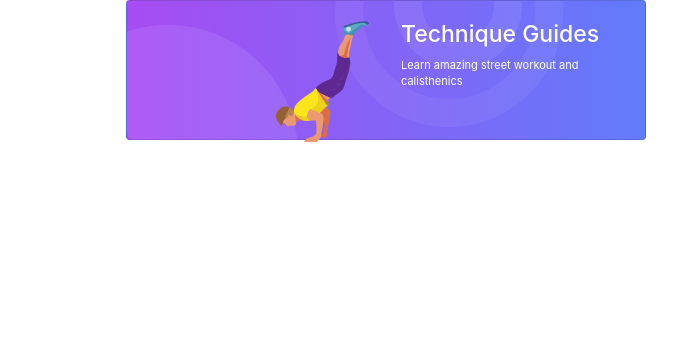
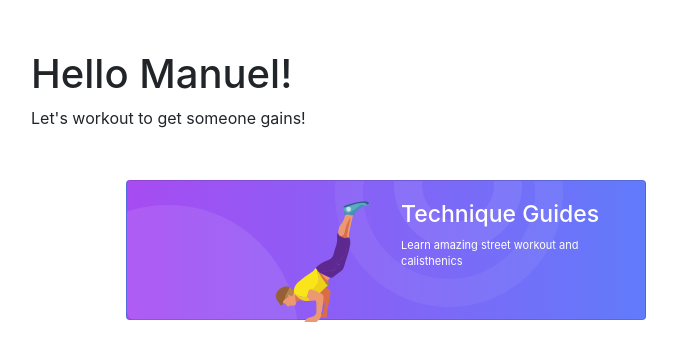
Before and after one commit to emilioCode/fitness, a React (Create React App) app: page / in a window 1280 px wide. Shown: the top 360 px of the page, without its empty margins (254-931 px from the left). Built offline with nearby package versions, Linux system fonts and the light colour scheme.

Commit message:
Exercices page created

```diff
--- a/src/App.js
+++ b/src/App.js
@@ -1,22 +1,14 @@
 // import logo from './logo.svg';
 import './App.css';
 import React from 'react'
-import Card from './components/Card';
 
-import exerciseImg from './components/images/exercise.png';
+import Exercises from './pages/Exercises';
 
 class App extends React.Component{
 
-
   render(){
-    return (
-      <Card
-        title='Technique Guides'
-        description='Learn amazing street workout and calisthenics'
-        img={exerciseImg}
-        leftColor='#A74CF2'
-        rightColor='#617BFB'
-      />
+    return(
+      <Exercises/>
     )
   }
 }
--- a/src/components/Card.js
+++ b/src/components/Card.js
@@ -1,6 +1,5 @@
 import React from 'react';
-import exerciseImg from './images/exercise.png';
-import circlesImg from './images/circles.png';
+import circlesImg from '../images/circles.png';
 import './styles/Card.css';
 
 class Card extends React.Component{
@@ -8,7 +7,7 @@ class Card extends React.Component{
     constructor(props){
         super(props)
         this.state = {
-            image: 'https://www.seekpng.com/png/detail/34-347127_charmander-vector-transparent-pokemon-charmander-transparent.png'
+            image: ''
         }
     }
 
@@ -17,7 +16,7 @@ class Card extends React.Component{
             this.setState({
                 image: this.props.img
             });
-        },5000)
+        },1000)
     }
 
     render(){
--- /dev/null
+++ b/src/components/Welcome.js
@@ -0,0 +1,15 @@
+import React from 'react';
+import './styles/Welcome.css'
+
+function Welcome(props){
+    return(
+        <div className="container">
+            <div className="Fitness-User-Info">
+                <h1>{props.title}</h1>
+                <p>{props.message}</p>
+            </div>
+        </div>
+    )
+}
+
+export default Welcome;
--- a/src/components/styles/Card.css
+++ b/src/components/styles/Card.css
@@ -1,7 +1,7 @@
 .card {
     border: none;
     border-radius: 8px;
-    background: url('../images/circles.png') no-repeat, linear-gradient(to right, #A74CF2, #617BFB);
+    background: url('../../images/circles.png') no-repeat, linear-gradient(to right, #A74CF2, #617BFB);
 }
 .Fitness-User-Info {
     margin-top: 50px;
--- /dev/null
+++ b/src/components/styles/Welcome.css
@@ -0,0 +1,5 @@
+.Fitness-User-Info{
+    margin-top:  50px;
+    margin-bottom:  50px;
+    margin-left:  200px;
+}
--- /dev/null
+++ b/src/pages/Exercises.js
@@ -0,0 +1,28 @@
+import React from 'react'
+import Card from '../components/Card';
+
+import exerciseImg from '../images/exercise.png';
+import Welcome from  '../components/Welcome';
+
+class Exercises extends React.Component{
+    render(){
+        return(
+        <div>
+            <Welcome
+                title = 'Hello Manuel!'
+                message = "Let's workout to get someone gains!"
+            />
+            <Card
+                title='Technique Guides'
+                description='Learn amazing street workout and calisthenics'
+                img={exerciseImg}
+                leftColor='#A74CF2'
+                righ
+                tColor='#617BFB'
+            />
+        </div>
+        )
+    }
+}
+
+export default Exercises;
```
Also changed, not shown: src/images/circles.png (renamed from src/components/images/circles.png), src/images/exercise.png (renamed from src/components/images/exercise.png).
